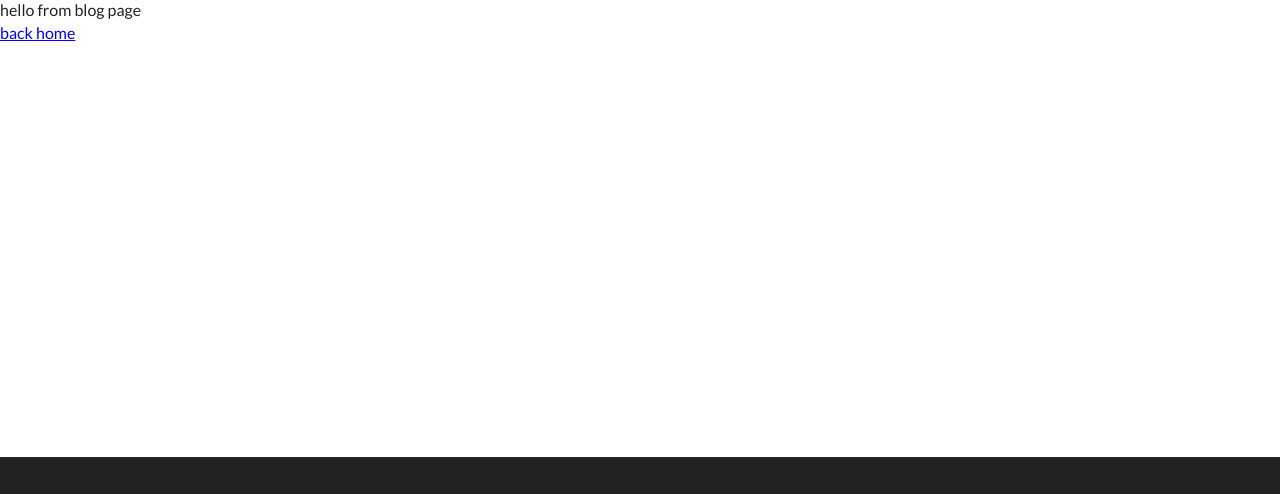
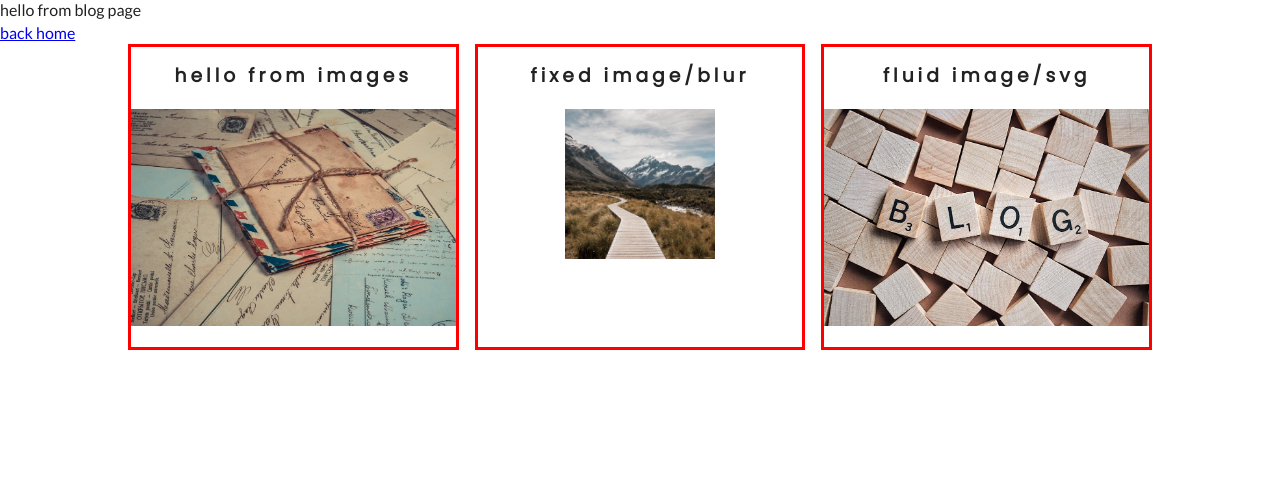
Before and after one commit to slavavisuals/blog, a Gatsby site: page /blog in a window 1280 px wide. Shown: the part 148-642 px from the top of the page. Built offline with nearby package versions, Linux system fonts and the light colour scheme; Gatsby itself is replaced by a stand-in of ours.

Commit message:
examples of images

```diff
--- /dev/null
+++ b/src/examples/Images.js
@@ -0,0 +1,66 @@
+import React from "react"
+import { graphql, useStaticQuery } from "gatsby"
+import styled from "styled-components"
+import img from "../images/connectBcg.jpeg"
+import Img from "gatsby-image"
+
+const getImages = graphql`
+  query Images {
+    fixed: file(relativePath: { eq: "defaultBcg.jpeg" }) {
+      childImageSharp {
+        fixed(width: 150, height: 150, grayscale: true) {
+          ...GatsbyImageSharpFixed
+        }
+      }
+    }
+    fluid: file(relativePath: { eq: "blogBcg.jpeg" }) {
+      childImageSharp {
+        fluid {
+          ...GatsbyImageSharpFluid_tracedSVG
+        }
+      }
+    }
+  }
+`
+
+const Images = () => {
+  const data = useStaticQuery(getImages)
+  console.log(data)
+  return (
+    <Wrapper>
+      <article>
+        <h3>hello from images</h3>
+        <img src={img} className="basic" />
+      </article>
+      <article>
+        <h3>fixed image/blur</h3>
+        <Img fixed={data.fixed.childImageSharp.fixed} />
+      </article>
+      <article>
+        <h3>fluid image/svg</h3>
+        <Img fluid={data.fluid.childImageSharp.fluid} />
+      </article>
+    </Wrapper>
+  )
+}
+
+const Wrapper = styled.div`
+  text-align: center;
+  text-transform: capirtalize;
+  width: 80vw;
+  margin: 0 auto 10rem auto;
+  article {
+    border: 3px solid red;
+    padding: 1rem 0;
+  }
+  .basic {
+    width: 100%;
+  }
+  @media (min-width: 992px) {
+    display: grid;
+    grid-template-columns: 1fr 1fr 1fr;
+    grid-column-gap: 1rem;
+  }
+`
+
+export default Images
--- a/src/pages/blog.js
+++ b/src/pages/blog.js
@@ -1,12 +1,14 @@
 import React from "react"
 import { Link } from "gatsby"
 import Layout from "../components/Layout"
+import Images from "../examples/Images"
 
 const blog = () => {
   return (
     <Layout>
       hello from blog page
       <Link to="/">back home</Link>
+      <Images />
     </Layout>
   )
 }
```
